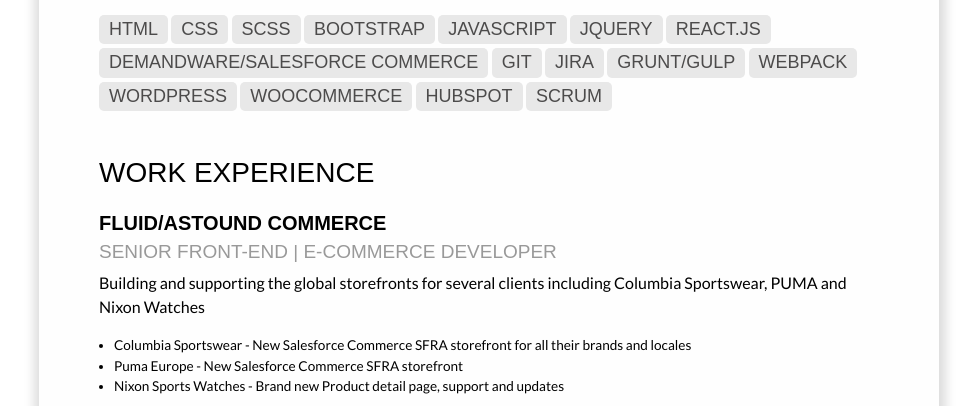
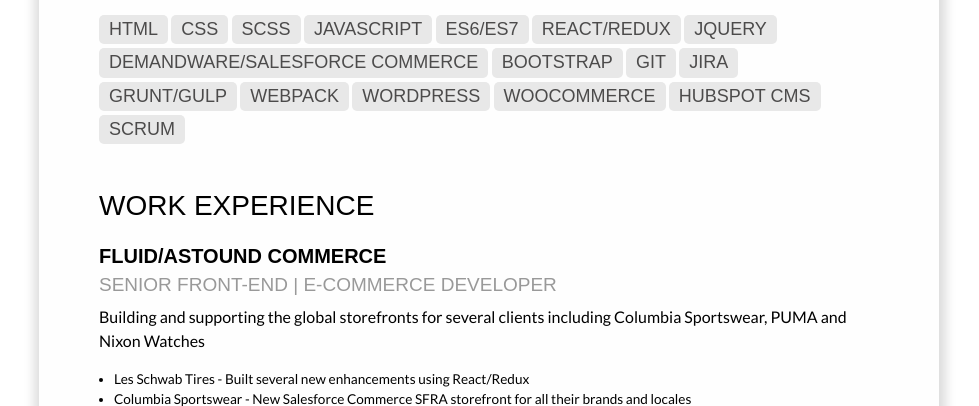
Before and after one commit to samgarg86/samgarg86.github.io, a website: page resume/index.html in a window 1280 px wide. Shown: the part 559-965 px from the top of the page, without its empty margins (151-1130 px from the left). Drawn offline with Linux system fonts and the light colour scheme; a web font is replaced by a local one.

Commit message:
Updated resume with Les Schwab and react

```diff
--- a/resume/index.html
+++ b/resume/index.html
@@ -111,18 +111,19 @@
                     <span class="skill-name">HTML</span>
                     <span class="skill-name">CSS</span>
                     <span class="skill-name">SCSS</span>
+                    <span class="skill-name">JavaScript</span>
+                    <span class="skill-name">ES6/ES7</span>
+                    <span class="skill-name">React/Redux</span>
+                    <span class="skill-name">JQuery</span>
+                    <span class="skill-name">Demandware/Salesforce Commerce</span>
                     <span class="skill-name">Bootstrap</span>
-                    <span class="skill-name">JavaScript</span>
-                    <span class="skill-name">JQuery</span>
-                    <span class="skill-name">React.js</span>
-                    <span class="skill-name">Demandware/Salesforce Commerce</span>
                     <span class="skill-name">Git</span>
                     <span class="skill-name">Jira</span>
                     <span class="skill-name">Grunt/Gulp</span>
                     <span class="skill-name">Webpack</span>
                     <span class="skill-name">WordPress</span>
                     <span class="skill-name">Woocommerce</span>
-                    <span class="skill-name">Hubspot</span>
+                    <span class="skill-name">Hubspot CMS</span>
                     <span class="skill-name">Scrum</span>
                 </div>
                 <div class="clear"></div>
@@ -144,6 +145,9 @@
                             Building and supporting the global storefronts for several clients including Columbia Sportswear, PUMA and Nixon Watches
                         </p>
                         <ul>
+                            <li>
+                                Les Schwab Tires - Built several new enhancements using React/Redux
+                            </li>
                             <li>
                                 Columbia Sportswear - New Salesforce Commerce SFRA storefront for all their brands and locales
                             </li>
@@ -368,7 +372,7 @@
 
                     <div class="education">
                         <div class="program">
-                            <span class="degree">Agile Project Management - http://courses.scrum.org/about/lachlan-heasman</span>
+                            <span class="degree">Agile Project Management<!-- - http://courses.scrum.org/about/lachlan-heasman--></span>
                         </div>
 
                         <div class="school-name">Agile Australia</div>
```
Also changed, not shown: 1 other file.
